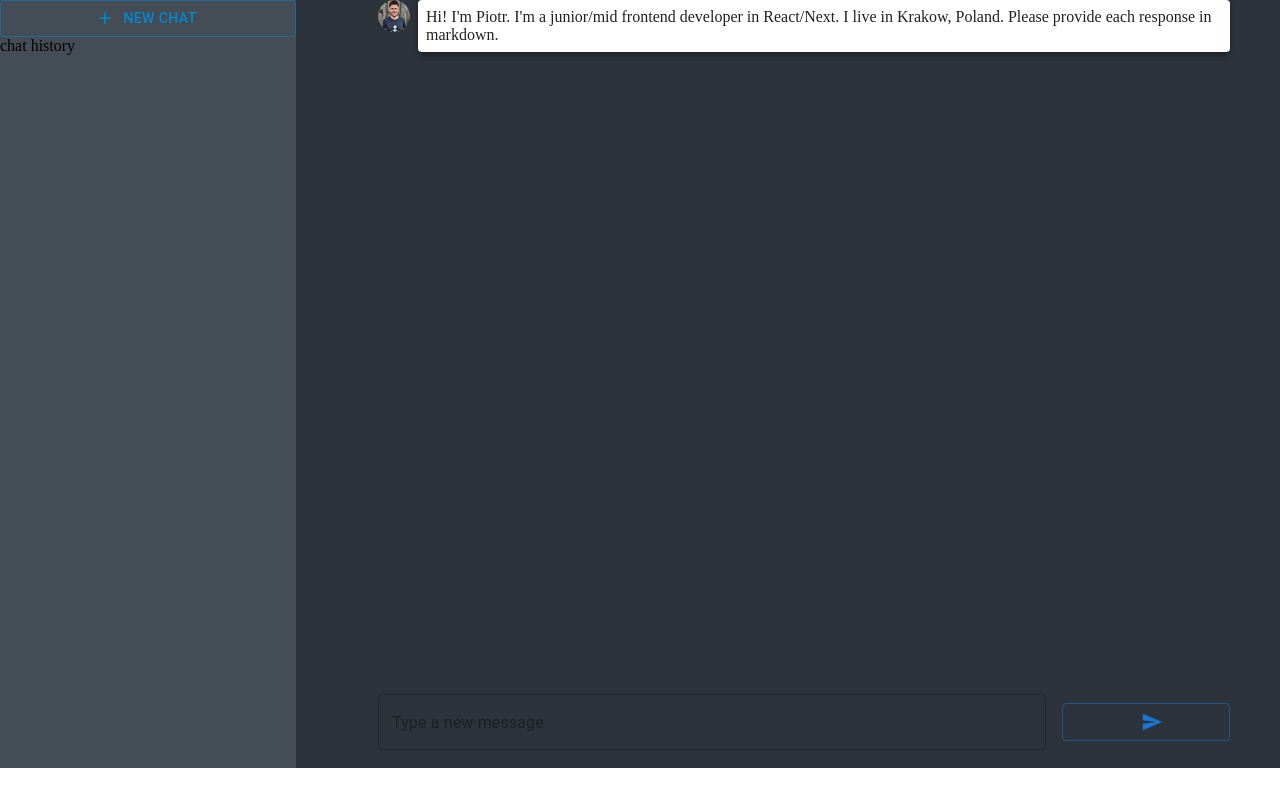
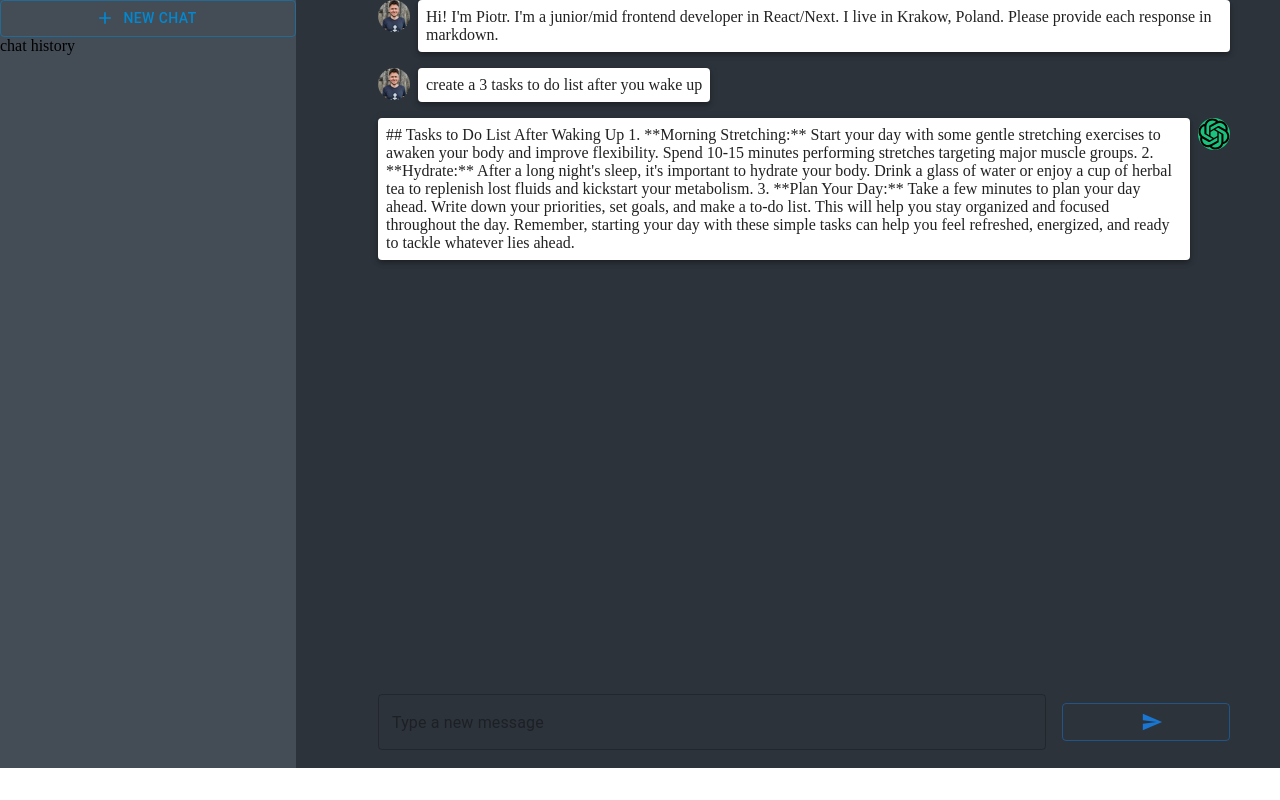
Before and after one commit to piotrszczesniak/chatgpt-clone-next, a Next.js app: page / in a window 1280 px wide. Built offline with nearby package versions, Linux system fonts and the light colour scheme.

Commit message:
add some messages to initial messages state

```diff
--- a/src/pages/index.tsx
+++ b/src/pages/index.tsx
@@ -31,6 +31,15 @@ export default function Home() {
     {
       role: 'user',
       content: `Hi! I'm Piotr. I'm a junior/mid frontend developer in React/Next. I live in Krakow, Poland. Please provide each response in markdown.`,
+    },
+    {
+      role: 'user',
+      content: 'create a 3 tasks to do list after you wake up',
+    },
+
+    {
+      role: 'assistant',
+      content: `## Tasks to Do List After Waking Up 1. **Morning Stretching:** Start your day with some gentle stretching exercises to awaken your body and improve flexibility. Spend 10-15 minutes performing stretches targeting major muscle groups. 2. **Hydrate:** After a long night's sleep, it's important to hydrate your body. Drink a glass of water or enjoy a cup of herbal tea to replenish lost fluids and kickstart your metabolism. 3. **Plan Your Day:** Take a few minutes to plan your day ahead. Write down your priorities, set goals, and make a to-do list. This will help you stay organized and focused throughout the day. Remember, starting your day with these simple tasks can help you feel refreshed, energized, and ready to tackle whatever lies ahead.`,
     },
   ]);
 
```
